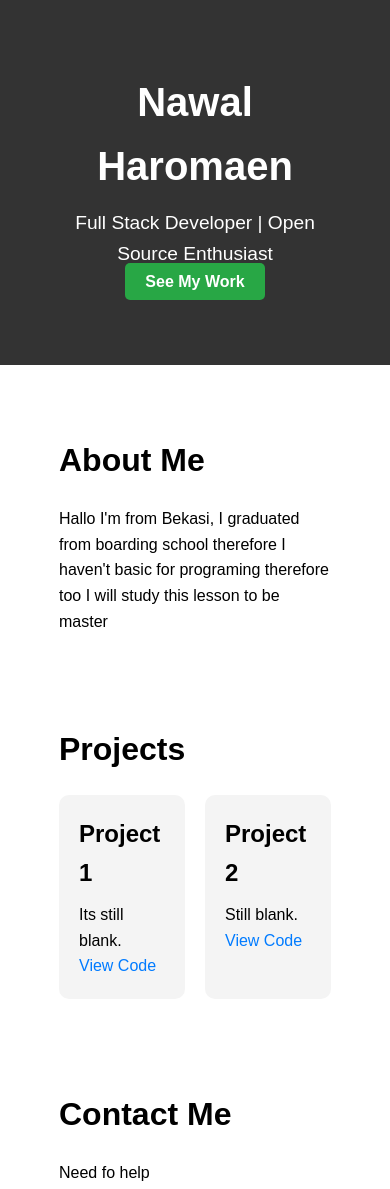
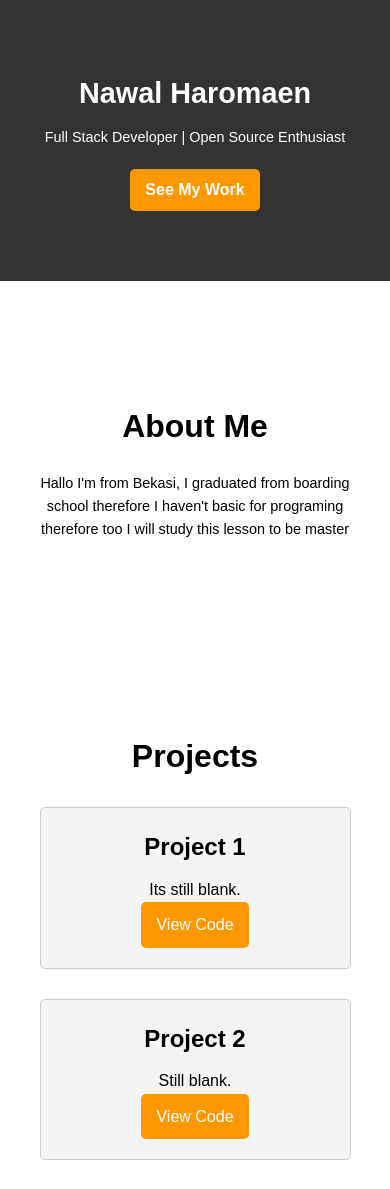
Before and after one commit to Nawal886/Nawal886.github.io, a plain HTML site: page index.html in a window 390 px wide. Shown: the top 1189 px of the page. Drawn offline with Linux system fonts and the light colour scheme.

Commit message:
responsif

```diff
--- a/style.css
+++ b/style.css
@@ -103,3 +103,187 @@ footer {
 .project-card h3 {
     margin-top: 0;
 }
+/* Reset some default styles */
+* {
+    margin: 0;
+    padding: 0;
+    box-sizing: border-box;
+}
+
+/* Container styling */
+.container {
+    width: 90%;
+    margin: 0 auto;
+}
+
+/* Basic styling for header */
+header {
+    background-color: #333;
+    color: white;
+    text-align: center;
+    padding: 50px 0;
+}
+
+header h1 {
+    font-size: 2.5em;
+    margin-bottom: 10px;
+}
+
+header p {
+    font-size: 1.2em;
+}
+
+header .btn {
+    display: inline-block;
+    padding: 10px 20px;
+    margin-top: 20px;
+    background-color: #ff9800;
+    color: white;
+    text-decoration: none;
+    border-radius: 5px;
+}
+
+header .btn:hover {
+    background-color: #e68900;
+}
+
+/* About section styling */
+#about {
+    padding: 50px 0;
+    text-align: center;
+}
+
+#about h2 {
+    font-size: 2em;
+    margin-bottom: 20px;
+}
+
+#about p {
+    font-size: 1.1em;
+    line-height: 1.6;
+    max-width: 800px;
+    margin: 0 auto;
+}
+
+/* Projects section styling */
+#projects {
+    padding: 50px 0;
+    text-align: center;
+}
+
+#projects h2 {
+    font-size: 2em;
+    margin-bottom: 20px;
+}
+
+.project-list {
+    display: flex;
+    justify-content: space-between;
+    flex-wrap: wrap;
+}
+
+.project-item {
+    flex: 1;
+    margin: 10px;
+    padding: 20px;
+    border: 1px solid #ccc;
+    border-radius: 5px;
+    text-align: center;
+    max-width: 300px;
+}
+
+.project-item img {
+    width: 100%;
+    height: auto;
+    margin-bottom: 10px;
+}
+
+.project-item a {
+    display: inline-block;
+    padding: 10px 15px;
+    background-color: #ff9800;
+    color: white;
+    text-decoration: none;
+    border-radius: 5px;
+}
+
+.project-item a:hover {
+    background-color: #e68900;
+}
+
+/* Contact section styling */
+#contact {
+    padding: 50px 0;
+    text-align: center;
+}
+
+#contact ul {
+    list-style: none;
+    padding: 0;
+}
+
+#contact ul li {
+    margin: 10px 0;
+}
+
+#contact a {
+    color: #333;
+    text-decoration: none;
+}
+
+#contact a:hover {
+    text-decoration: underline;
+}
+
+/* Footer */
+footer {
+    background-color: #333;
+    color: white;
+    text-align: center;
+    padding: 20px 0;
+}
+
+/* Media Queries for Responsive Design */
+@media (max-width: 768px) {
+    header h1 {
+        font-size: 2em;
+    }
+
+    header p {
+        font-size: 1em;
+    }
+
+    .project-list {
+        flex-direction: column;
+    }
+
+    .project-item {
+        max-width: 100%;
+    }
+
+    #about p {
+        font-size: 1em;
+    }
+}
+
+@media (max-width: 480px) {
+    header h1 {
+        font-size: 1.8em;
+    }
+
+    header p {
+        font-size: 0.9em;
+    }
+
+    header .btn {
+        padding: 8px 15px;
+    }
+
+    .project-item {
+        margin: 5px 0;
+    }
+
+    #about p {
+        font-size: 0.9em;
+    }
+}
```
